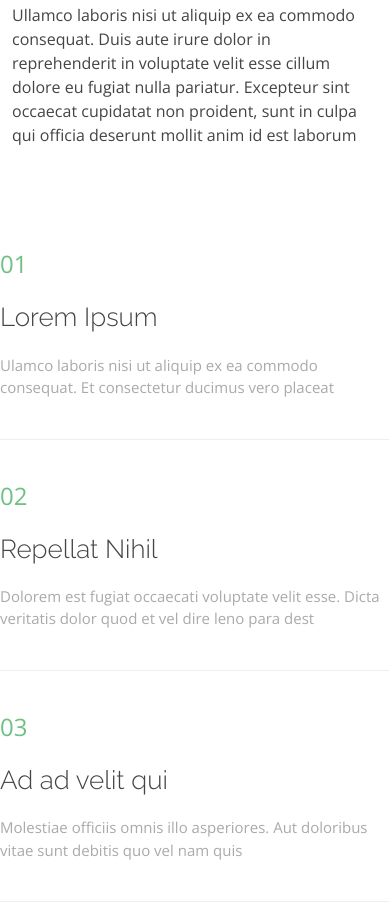
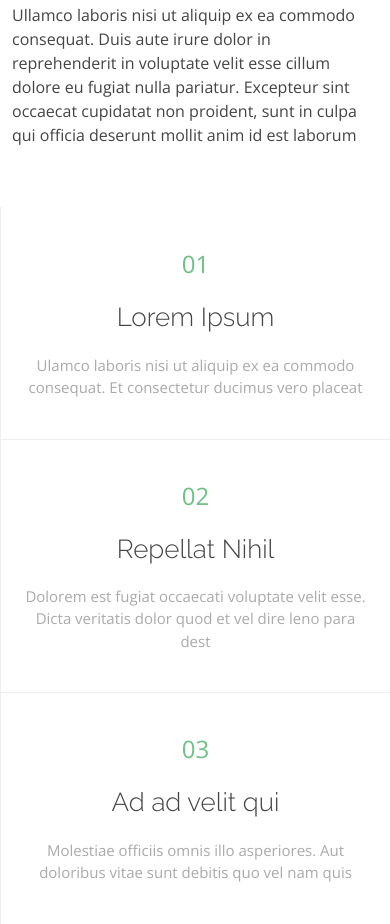
Before and after one commit to natadecocoid/natadecocoid.github.io, a plain HTML site: page index.html in a window 390 px wide. Shown: the part 2767-3691 px from the top of the page. Drawn offline with nearby package versions, Linux system fonts and the light colour scheme.

Commit message:
Update style.css

```diff
--- a/assets/css/style.css
+++ b/assets/css/style.css
@@ -601,7 +601,9 @@ section {
 }
 @media (max-width: 768px) {
   .why-us .content-item {
-    padding: 40px 0;
+    padding: 40px 20px;
+    text-align: center;
+    margin-left: 0px;
   }
 }
 
```
